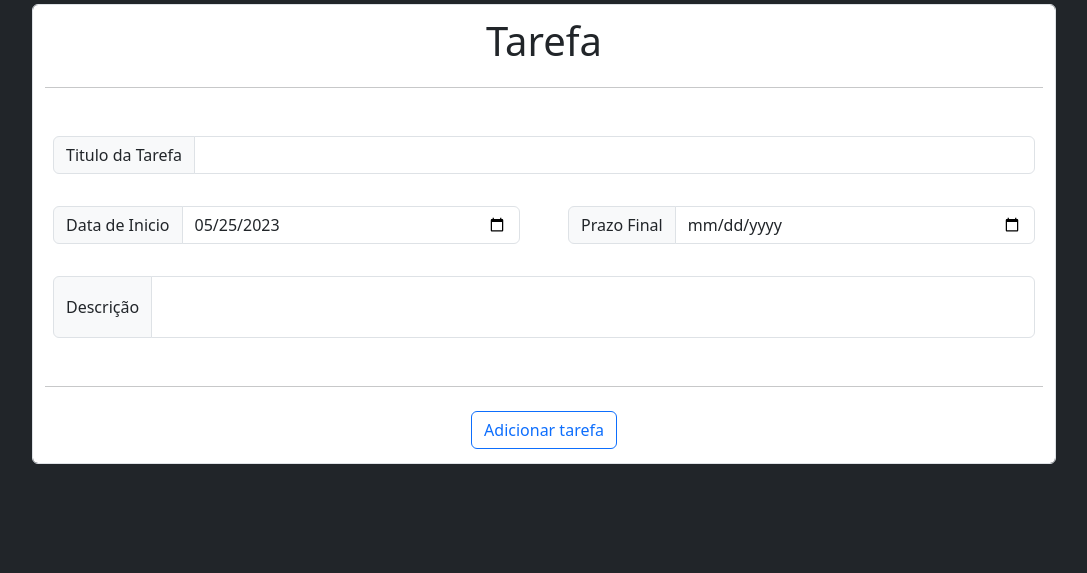
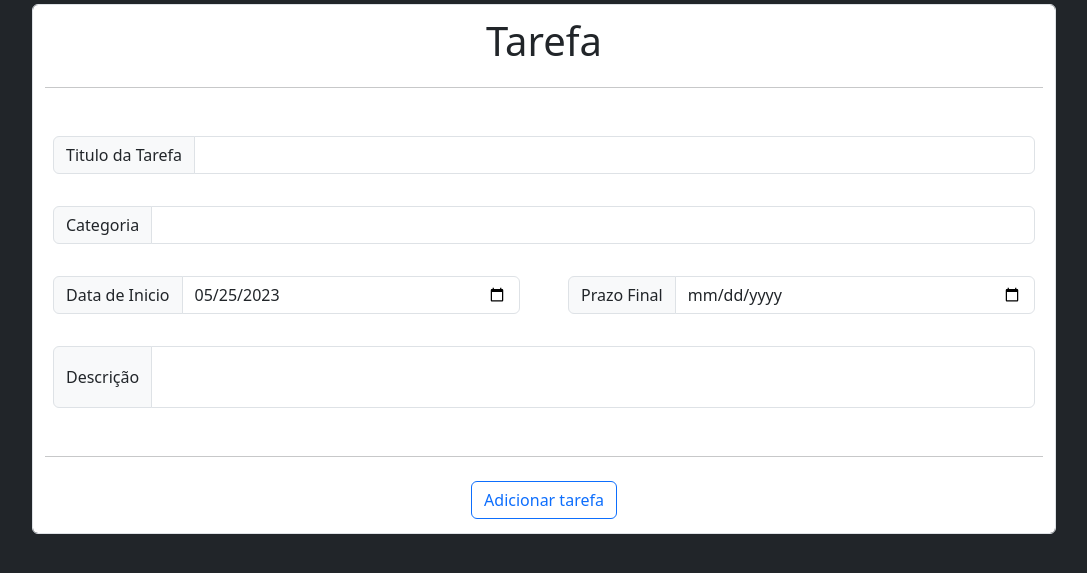
Before and after one commit to MiguelMelo-1/projeto_sw, a Flask app: page /index in a window 1280 px wide. Shown: the part 210-783 px from the top of the page, without its empty margins (96-1183 px from the left). Run offline with Flask 3, Linux system fonts and the light colour scheme; some libraries are stand-ins or nearby versions; some web fonts are replaced.

Commit message:
yes novo

```diff
--- a/project/routes.py
+++ b/project/routes.py
@@ -3,7 +3,7 @@ from datetime import datetime
 from project import app
 from project.models import User, Task
 from project.forms import RegistrationForm, LoginForm
-
+from project import db
 
 
 # Rota página principal do programa
@@ -14,13 +14,18 @@ def index():
         task_description = request.form['idAddTaskDescription']
         task_date_start = request.form['idAddTaskDateStart']
         task_date_end = request.form['idAddTaskDateEnd']
+        task_categoria = request.form['idAddCategoria']
 
         new_task = Task(
             title = task_title,
             desc = task_description,
+            category = task_categoria,
             date_start = task_date_start,
             date_end = task_date_end
+
             )
+        db.session.add(new_task)
+        db.session.commit()
         return redirect('index')
     else:
         dia = datetime.now()
--- a/project/templates/home.html
+++ b/project/templates/home.html
@@ -19,6 +19,10 @@
                     <div class="input-group mb-3 p-2">
                         <span class="input-group-text">Titulo da Tarefa</span>
                         <input type="text" class="form-control" id="idAddTaskTitle" name="idAddTaskTitle">
+                    </div>
+                    <div class="input-group mb-3 p-2">
+                        <span class="input-group-text">Categoria</span>
+                        <input type="text" class="form-control" id="idAddCategoria" name="idAddCategoria">
                     </div>
                     <div class="row gx-5 p-2">
                         <div class="input-group mb-3 col">
```
Also changed, not shown: instance/todos.db.
